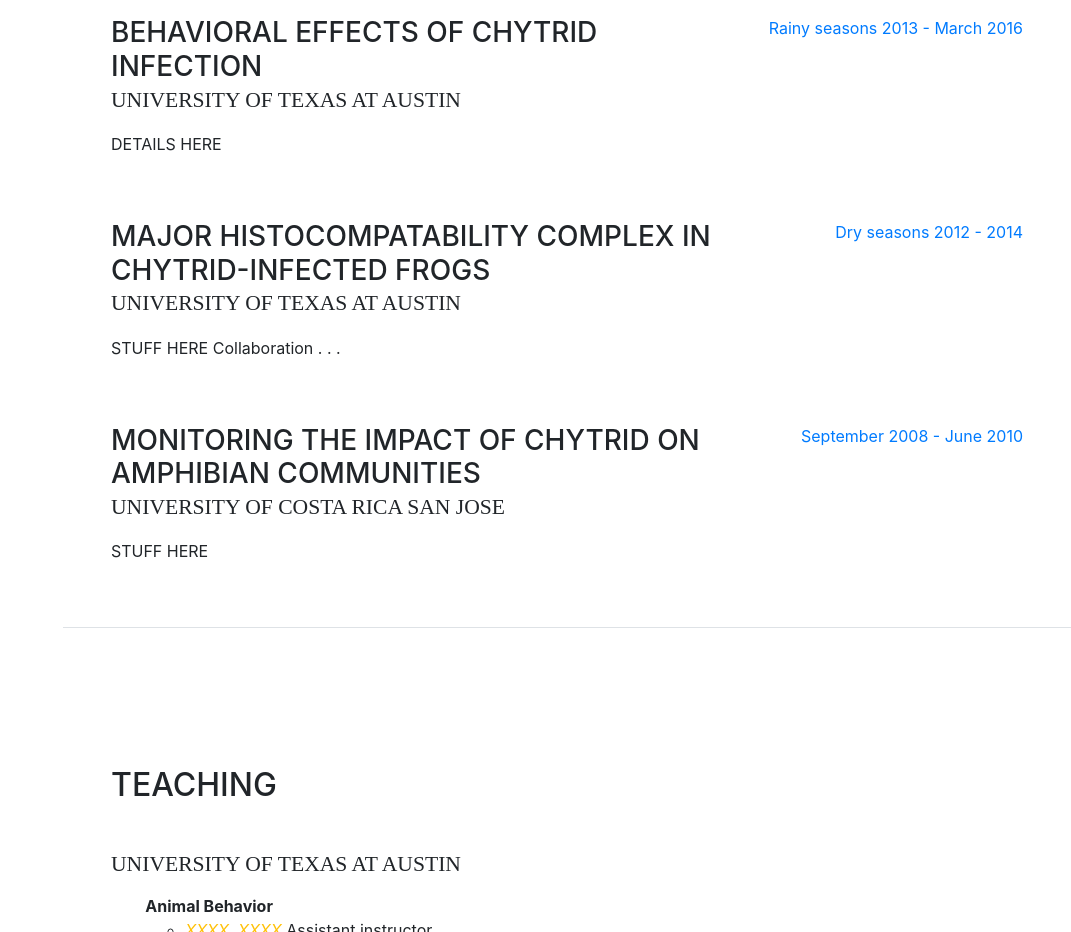
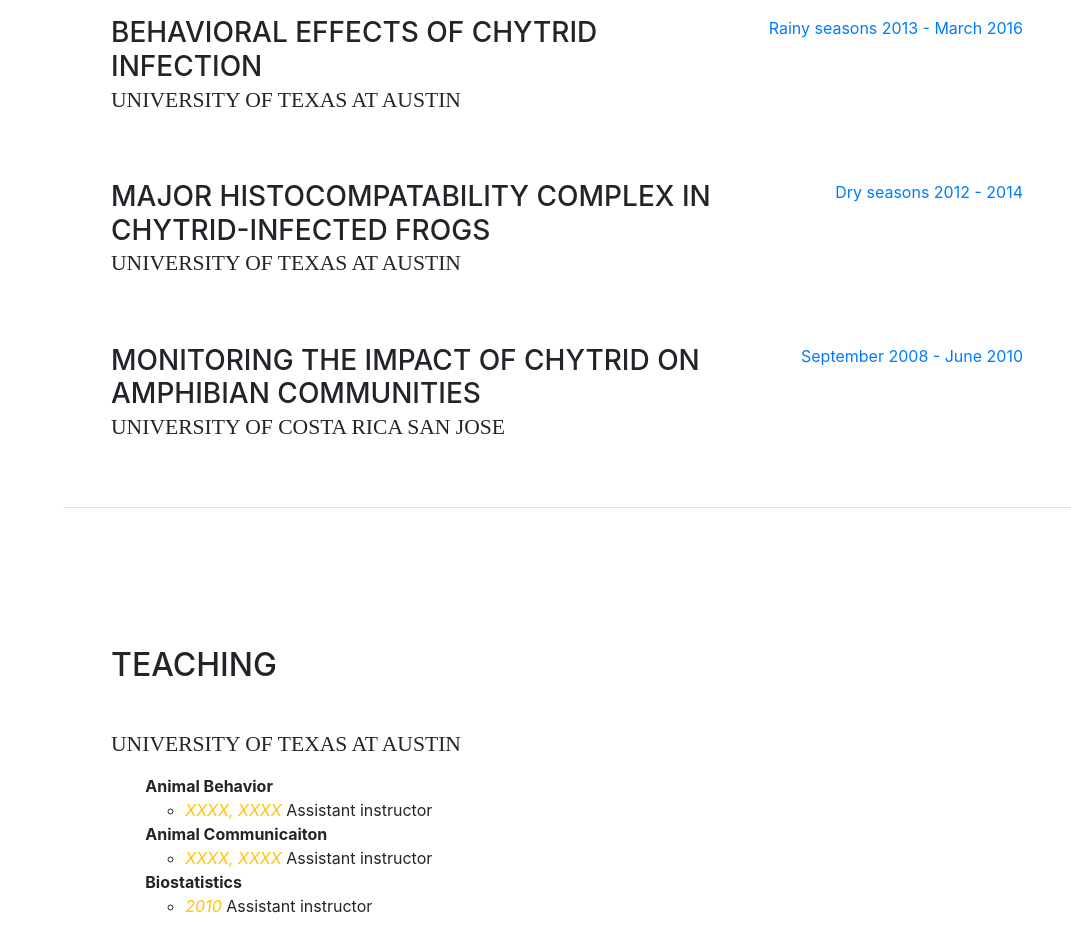
Before and after one commit to sofrog/sofrog, a website with bundled scripts: page index.html in a window 1280 px wide. Shown: the part 1320-2252 px from the top of the page, without its empty margins (209-1280 px from the left). Built offline with nearby package versions, Linux system fonts and the light colour scheme; a web font is replaced by a local one.

```diff
--- a/index.html
+++ b/index.html
@@ -130,7 +130,7 @@
             <div class="resume-content mr-auto">
               <h3 class="mb-0">Behavioral effects of chytrid infection</h3>
               <div class="subheading mb-3">University of Texas at Austin</div>
-              <p>DETAILS HERE</p>
+              <p></p>
             </div>
             <div class="resume-date text-md-right">
               <span class="text-primary">Rainy seasons 2013 - March 2016</span>
@@ -141,7 +141,7 @@
             <div class="resume-content mr-auto">
               <h3 class="mb-0">Major histocompatability complex in chytrid-infected frogs</h3>
               <div class="subheading mb-3">University of Texas at Austin</div>
-              <p>STUFF HERE Collaboration . . . </p>
+              <p></p>
             </div>
             <div class="resume-date text-md-right">
               <span class="text-primary">Dry seasons 2012 - 2014</span>
@@ -152,7 +152,7 @@
             <div class="resume-content mr-auto">
               <h3 class="mb-0">Monitoring the impact of chytrid on amphibian communities</h3>
               <div class="subheading mb-3">University of Costa Rica San Jose</div>
-              <p>STUFF HERE </p>
+              <p></p>
             </div>
             <div class="resume-date text-md-right">
               <span class="text-primary">September 2008 - June 2010</span>
```
Also changed, not shown: 2 other files.
